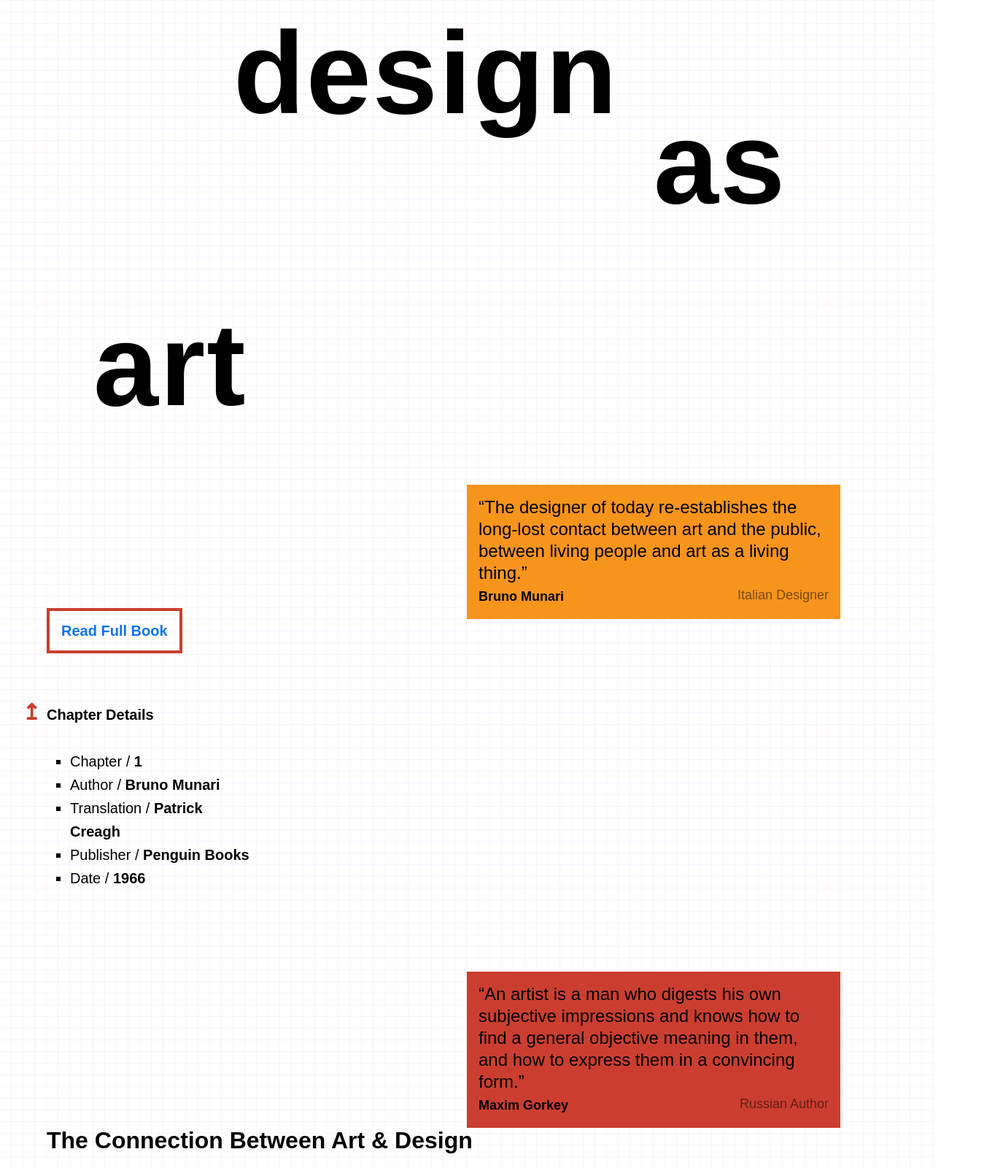
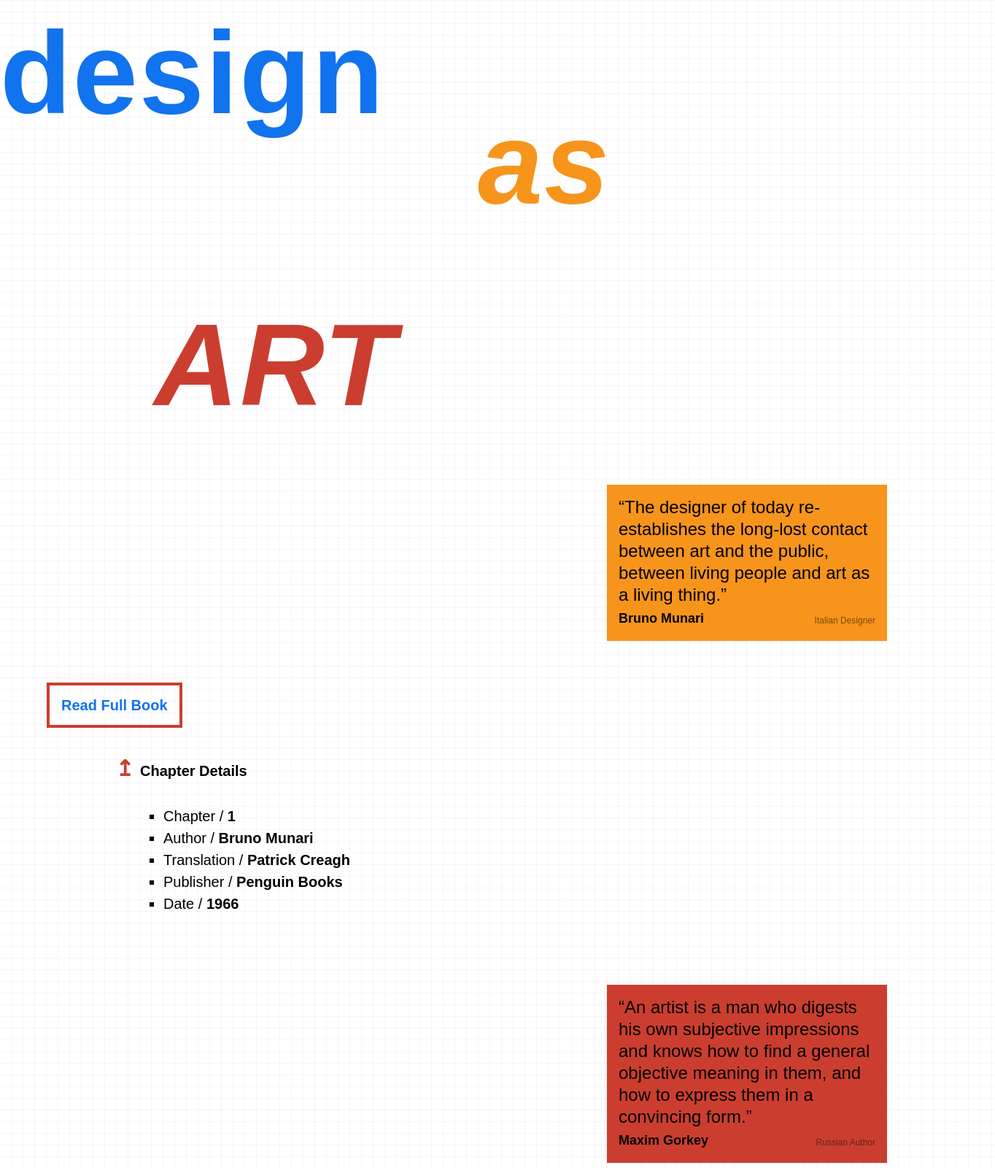
Before and after one commit to Hannah-Farnham/manuscript, a plain HTML site: page index.html in a window 1280 px wide. Shown: the top 1600 px of the page at 73% size, 1364 px wide, since content can reach past the window. Drawn offline with Linux system fonts and the light colour scheme; a web font is replaced by a local one.

Commit message:
Updating mobile, header

```diff
--- a/index.html
+++ b/index.html
@@ -13,6 +13,7 @@
 
 			<link href="style.css" rel="stylesheet">
 
+			<meta name="viewport" content="width=device-width, initial-scale=1.0">
 		</head>
 		<article>
 			<header>
@@ -23,7 +24,7 @@
 					<div class="container">
 						<blockquote class="sticky-element-one">“The designer of today re-establishes the long-lost contact between art and the public, between living people and art as a living thing.”<br><cite>Bruno Munari</cite><cite class="bio"> Italian Designer</cite></blockquote>
 
-						<div> <a href="http://imagineallthepeople.info/Munari-1966-Design-as-art.pdf">Read Full Book</a></div>
+						<div class="button"> <a href="http://imagineallthepeople.info/Munari-1966-Design-as-art.pdf">Read Full Book</a></div>
 
 						<details open>
 						<summary id="list-title">Chapter Details</summary>
--- a/style.css
+++ b/style.css
@@ -1,38 +1,81 @@
+
 body{
 	font-family: "Inter", sans-serif;
 	font-family: "neue-haas-grotesk-text", sans-serif;
 	background-color: #fcfbf7;
 	color: #000000;
-	font-size: 20px;
-	line-height: 32px;
-	/*border: 80px solid #1173EE;*/
+	font-size: 18px;
+	line-height: 24px;
 	background:
-    linear-gradient(-90deg, rgba(238, 25, 25, 0.05) 1px, transparent 1px),
-    linear-gradient(rgba(0, 89, 255, 0.05) 1px, transparent 1px);
-    background-size: 16px 16px,16px 16px;
+	linear-gradient(-90deg, rgba(238, 25, 25, 0.05) 1px, transparent 1px),
+	linear-gradient(rgba(0, 89, 255, 0.05) 1px, transparent 1px);
+	background-size: 16px 16px,16px 16px;
 }
 
 h1{
 	font-family: "Inter", sans-serif;
 	font-family: "neue-haas-grotesk-display", sans-serif;
-	line-height: 200px;
-	font-size: 160px;
+	line-height: 100px;
+	font-size: 100px;
 	font-weight: bold;
+	color: #1173EE;
 	letter-spacing: 2px;
 	font-weight: 700;
-	margin-left: 25%;
+	position: relative;
+  	animation: sway1 5s infinite;
 }
 
+@keyframes sway1 {
+	0% {
+	  transform: translateX(0);
+	}
+	50% {
+	  transform: translateX(20px);
+	}
+	100% {
+	  transform: translateX(0);
+	}
+  }
+
 h1:nth-child(2) {
-	margin-top: -6%;
-	margin-left: 70%;
+	color: #F7941C;
+	font-style: oblique;
+	position: relative;
+	animation: sway2 6s infinite;
 }
 
+@keyframes sway2 {
+	0% {
+	  transform: translateX(0);
+	}
+	50% {
+	  transform: translateX(70px);
+	}
+	100% {
+	  transform: translateX(0);
+	}
+  }
+
 h1:nth-child(3) {
-	margin-top: 6%;
+	color: #CB3E2F;
+	text-transform: uppercase;
 	margin-left: 10%;
 	margin-bottom: 5%;
+	position: relative;
+	animation: sway3 7s infinite;
 }
+
+@keyframes sway3 {
+	0% {
+	  transform: translateX(0);
+	}
+	50% {
+	  transform: translateX(100px);
+	}
+	100% {
+	  transform: translateX(0);
+	}
+  }
 
 h2{
 	font-family: "Inter", sans-serif;
@@ -43,6 +86,7 @@ h2{
 	margin-left: 5%;
 	letter-spacing: 2px;
 	padding-top: 5%;
+	color: #1173EE;
 }
 
 h2:nth-child(2) {
@@ -52,6 +96,8 @@ h2:nth-child(2) {
 h2:nth-child(3) {
 	margin-left: 20%;
 	margin-bottom: 5%;
+	color: #F7941C;
+	font-style: oblique;
 }
 
 h3{
@@ -62,20 +108,27 @@ h3{
 	line-height: 34px;
 	margin-left: 5%;
 	padding-bottom: 48px;
+	color: #CB3E2F;
+}
+
+h3:nth-child(2) {
+	color: #F7941C;
+	font-style: oblique;
+	position: relative;
+	animation: sway2 6s infinite;
 }
 
 p{
-	max-width: 65ch;
+	max-width: 50ch;
 	margin-left: 5%;
-	margin-right: 55%;
+	margin-right: 5%;
 	margin-bottom: 48px;
 }
 
 details{
-	margin-left: 5%;
-	margin-bottom: 80px;
-	max-width: 25%;
-	margin-top: 80px;
+	margin-left: 15%;
+	margin-bottom: 32px;
+	margin-top: 32px;
 }
 
 summary {
@@ -112,9 +165,9 @@ blockquote{
 	font-family: "neue-haas-grotesk-text", sans-serif;
 	font-size: 24px;
 	line-height: 30px;
-	margin-left: 50%;
-	margin-right: 10%;
-	max-width: 60%;
+	margin: 5%;
+	margin-bottom: 48px;
+	max-width: 40ch;
 	padding: 16px;
 	background-color: #F7941C;
 	color: #000000;
@@ -122,36 +175,18 @@ blockquote{
 
 .sticky-element-one {
 	background-color: #F7941C;
-	position: sticky;
-  	top: 0;
-  	z-index: 1000;
 }
 
 .sticky-element-two {
 	background-color: #CB3E2F;
-	position: sticky;
-  	top: 0;
-  	z-index: 1000;
 }
 
 .sticky-element-three {
 	background-color: #1173EE;
-	position: sticky;
-  	top: 0;
-  	z-index: 1000;
-}
-
-.sticky-element-four {
-	position: sticky;
-  	top: 0;
-  	z-index: 1000;
 }
 
 .sticky-element-five {
 	background-color: #CB3E2F;
-	position: sticky;
-  	top: 0;
-  	z-index: 1000;
 }
 
 .quote {
@@ -164,14 +199,20 @@ cite{
 }
 
 .bio{
-	font-size: 18px;
+	font-size: 12px;
 	font-weight: 200;
 	float: right;
 	opacity: 50%;
+	line-height: 40px;
 }
 
 .emphasized{
 	font-weight: 700;
+}
+
+.button{
+	margin-top: 16px;
+	line-height: 80px;
 }
 
 a {
@@ -191,3 +232,116 @@ a:hover{
 #subtitle{
 	text-indent: 0%;
 }
+
+@media (min-width: 1080px) {
+
+	h1{
+		font-family: "Inter", sans-serif;
+		font-family: "neue-haas-grotesk-display", sans-serif;
+		line-height: 200px;
+		font-size: 160px;
+		font-weight: bold;
+		color: #1173EE;
+		letter-spacing: 2px;
+		font-weight: 700;
+		position: relative;
+		  animation: sway1 5s infinite;
+	}
+
+	@keyframes sway1 {
+		0% {
+		  transform: translateX(0);
+		}
+		50% {
+		  transform: translateX(100px);
+		}
+		100% {
+		  transform: translateX(0);
+		}
+	  }
+
+	h1:nth-child(2) {
+		color: #F7941C;
+		font-style: uppercase;
+		margin-top: -6%;
+		margin-left: 50%;
+		position: relative;
+		animation: sway2 6s infinite;
+	}
+
+	@keyframes sway2 {
+		0% {
+		  transform: translateX(0);
+		}
+		50% {
+		  transform: translateX(200px);
+		}
+		100% {
+		  transform: translateX(0);
+		}
+	  }
+
+	h1:nth-child(3) {
+		color: #CB3E2F;
+		font-style: oblique;
+		margin-top: 6%;
+		margin-left: 10%;
+		margin-bottom: 5%;
+		position: relative;
+		animation: sway3 7s infinite;
+	}
+
+	@keyframes sway3 {
+		0% {
+		  transform: translateX(0);
+		}
+		50% {
+		  transform: translateX(300px);
+		}
+		100% {
+		  transform: translateX(0);
+		}
+	  }
+
+	body{
+		font-size: 20px;
+		line-height: 30px;
+	}
+
+	blockquote{
+		margin-left: 65%;
+		margin-right: 5%;
+		max-width: 60%;
+	}
+
+	.sticky-element-one {
+		position: sticky;
+		top: 32px;
+		z-index: 1000;
+	}
+
+	.sticky-element-two {
+		position: sticky;
+		top: 48px;
+		z-index: 1000;
+	}
+
+	.sticky-element-three {
+		position: sticky;
+		top: 64px;
+		z-index: 1000;
+	}
+
+	.sticky-element-four {
+		position: sticky;
+		top: 80px;
+		z-index: 1000;
+	}
+
+	.sticky-element-five {
+		position: sticky;
+		top: 96px;
+		z-index: 1000;
+	}
+
+  }
```
